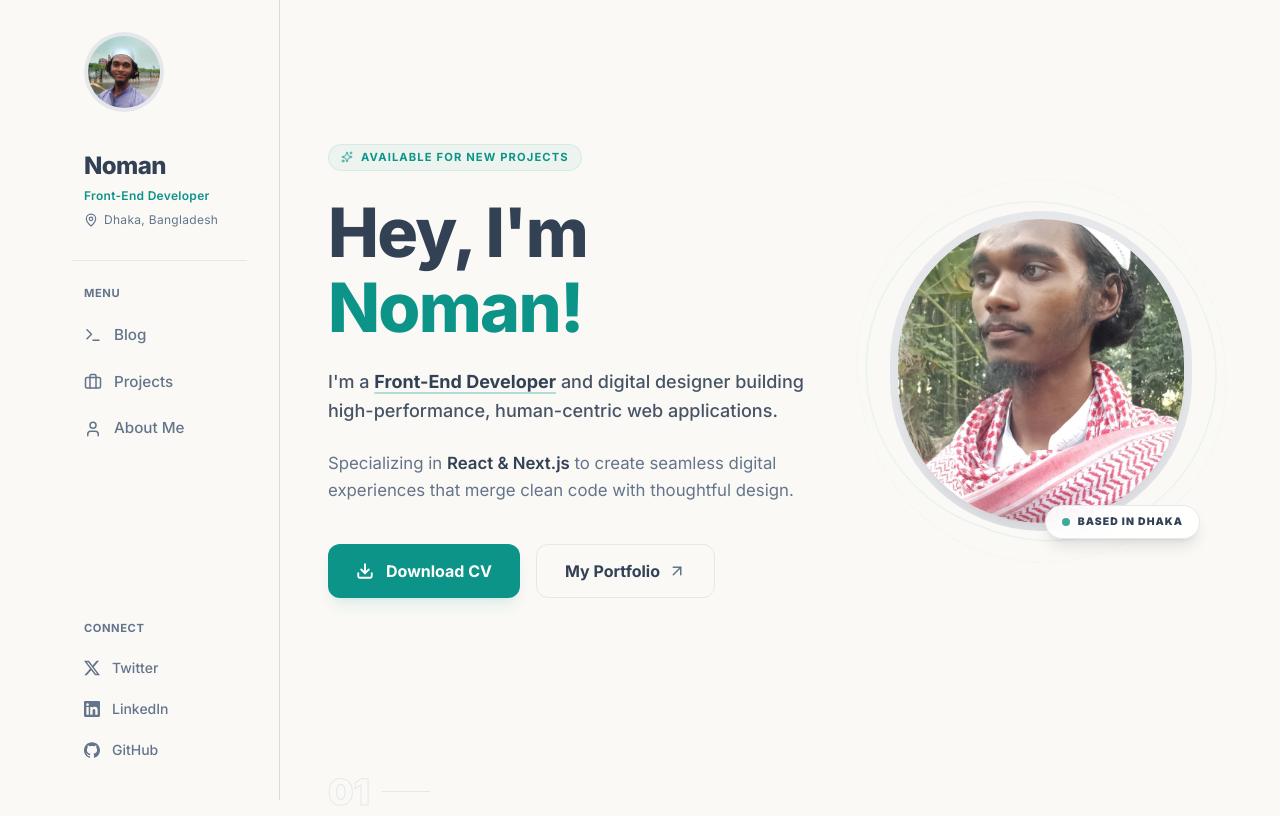
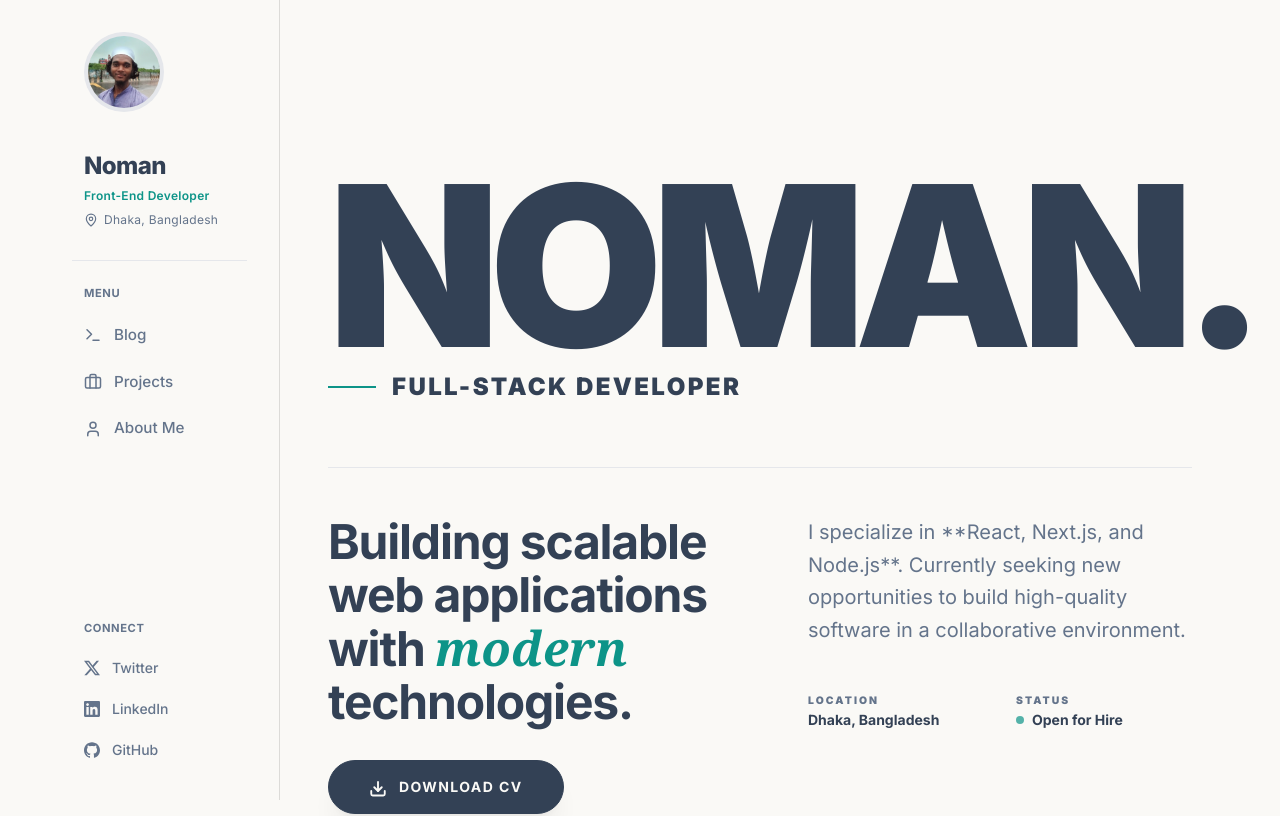
Before and after one commit to HackWithNoman/hackwithnoman-site, a Next.js app: page / in a window 1280 px wide. Shown: the top 816 px of the page. Built offline with nearby package versions, Linux system fonts and the light colour scheme.

Commit message:
feat: updated hero

```diff
--- a/src/components/HeroSection.tsx
+++ b/src/components/HeroSection.tsx
@@ -1,151 +1,107 @@
 "use client";
 
-import { Download, Sparkles, ArrowUpRight } from "lucide-react";
-import Image from "next/image";
+import React, { useEffect, useRef } from "react";
+import { Download, ArrowUpRight } from "lucide-react";
 import Link from "next/link";
-import { motion, useMotionValue, useSpring, useTransform } from "framer-motion";
-import { useEffect, useRef } from "react";
+import { motion } from "framer-motion";
 import gsap from "gsap";
 
 const HeroSection = () => {
-  const nameRef = useRef(null);
-
-  // 3D Tilt logic for Image
-  const x = useMotionValue(0);
-  const y = useMotionValue(0);
-
-  const mouseXSpring = useSpring(x);
-  const mouseYSpring = useSpring(y);
-
-  const rotateX = useTransform(mouseYSpring, [-0.5, 0.5], ["12deg", "-12deg"]);
-  const rotateY = useTransform(mouseXSpring, [-0.5, 0.5], ["-12deg", "12deg"]);
-
-  const handleMouseMove = (e: React.MouseEvent<HTMLDivElement>) => {
-    const rect = e.currentTarget.getBoundingClientRect();
-    const width = rect.width;
-    const height = rect.height;
-    const mouseX = e.clientX - rect.left;
-    const mouseY = e.clientY - rect.top;
-
-    const xPct = mouseX / width - 0.5;
-    const yPct = mouseY / height - 0.5;
-
-    x.set(xPct);
-    y.set(yPct);
-  };
-
-  const handleMouseLeave = () => {
-    x.set(0);
-    y.set(0);
-  };
+  const containerRef = useRef<HTMLDivElement>(null);
 
   useEffect(() => {
-    if (nameRef.current) {
-      gsap.fromTo(nameRef.current,
-        { opacity: 0, scale: 0.9, filter: "blur(8px)" },
-        { opacity: 1, scale: 1, filter: "blur(0px)", duration: 1, delay: 0.4, ease: "power2.out" }
-      );
-    }
+    const ctx = gsap.context(() => {
+      gsap.from(".hero-reveal", {
+        y: 30,
+        opacity: 0,
+        duration: 1,
+        stagger: 0.15,
+        ease: "power3.out",
+        delay: 0.2
+      });
+    }, containerRef);
+    return () => ctx.revert();
   }, []);
 
   return (
-    <section className="py-16 md:py-24" id="home">
-      <div className="flex flex-col md:flex-row items-center gap-12 md:gap-16">
-        {/* Text Content */}
-        <div className="w-full md:w-[65%]">
-          <motion.div
-            initial={{ opacity: 0, y: 20 }}
-            animate={{ opacity: 1, y: 0 }}
-            transition={{ duration: 0.8, ease: "easeOut" }}
-          >
-            {/* Status Badge - Styled to match Sidebar titles */}
-            <div className="inline-flex items-center gap-2 px-3 py-1 rounded-full bg-accent/5 text-accent text-[0.7rem] font-bold uppercase tracking-widest mb-6 border border-accent/10">
-              <Sparkles size={12} className="animate-pulse" /> Available for new projects
-            </div>
+    <section className="py-24 md:py-32" id="home" ref={containerRef}>
+      <div className="space-y-16">
 
-            <h1 className="text-[2.75rem] md:text-[4.25rem] font-extrabold tracking-tight text-text-primary mb-6 leading-[1.1]">
-              Hey, I'm <span ref={nameRef} className="text-accent inline-block">Noman!</span>
-            </h1>
+        {/* Simple Massive Branding */}
+        <div className="hero-reveal">
+          <h1 className="text-8xl md:text-[14rem] font-black text-text-primary tracking-tighter uppercase leading-[0.8] mb-4">
+            Noman.
+          </h1>
+          <div className="flex items-center gap-4">
+             <div className="w-12 h-[2px] bg-accent" />
+             <span className="text-xl md:text-2xl font-black text-text-primary uppercase tracking-widest">Full-Stack Developer</span>
+          </div>
+        </div>
 
-            <div className="space-y-6">
-              <p className="text-[1.125rem] leading-[1.6] text-text-primary/90 max-w-xl font-medium">
-                I'm a <span className="text-text-primary font-bold underline decoration-accent/30 decoration-2 underline-offset-4">Front-End Developer</span> and digital designer building high-performance, human-centric web applications.
-              </p>
+        {/* Clean Two-Column Info Grid */}
+        <div className="grid grid-cols-1 md:grid-cols-2 gap-12 md:gap-24 border-t border-border pt-12 hero-reveal">
+          <div className="space-y-8">
+            <p className="text-3xl md:text-5xl font-bold text-text-primary leading-[1.1] tracking-tight">
+              Building scalable web applications with <span className="text-accent italic font-serif lowercase tracking-normal">modern</span> technologies.
+            </p>
 
-              <p className="text-[1.05rem] leading-[1.6] text-text-secondary max-w-lg">
-                Specializing in <span className="text-text-primary font-semibold">React & Next.js</span> to create
-                seamless digital experiences that merge clean code with thoughtful design.
-              </p>
-            </div>
-
-            <div className="flex flex-wrap gap-4 mt-10">
+            <div className="flex flex-wrap gap-5">
               <motion.a
                 href="#"
                 download
-                whileHover={{ scale: 1.02 }}
                 whileTap={{ scale: 0.98 }}
-                className="bg-accent text-white px-7 py-3.5 rounded-xl flex items-center gap-3 font-bold text-base transition-all shadow-lg shadow-accent/10 hover:bg-accent-dark cursor-pointer"
+                className="relative overflow-hidden bg-text-primary text-primary border border-text-primary rounded-full px-10 py-4 text-sm font-bold hover:text-white hover:border-accent transition-all duration-300 group/btn cursor-pointer shadow-xl shadow-black/5"
               >
-                <Download size={18} strokeWidth={2.5} />
-                Download CV
+                <div className="absolute inset-0 bg-accent translate-y-full group-hover/btn:translate-y-0 transition-transform duration-300 ease-out z-0" />
+                <div className="relative z-10 flex items-center gap-3">
+                  <motion.div
+                    animate={{ y: [0, 2, 0] }}
+                    transition={{
+                      duration: 1.5,
+                      repeat: Infinity,
+                      ease: "easeInOut"
+                    }}
+                  >
+                    <Download size={18} strokeWidth={2.5} className="group-hover/btn:translate-y-0.5 transition-transform" />
+                  </motion.div>
+                  <span className="uppercase tracking-widest">Download CV</span>
+                </div>
               </motion.a>
 
               <Link
                 href="#projects"
-                className="px-7 py-3.5 rounded-xl border border-border font-bold text-text-primary hover:border-accent hover:text-accent hover:bg-black/5 transition-all duration-300 flex items-center gap-2 text-base"
+                className="relative overflow-hidden border border-border rounded-full px-10 py-4 text-sm font-bold text-text-primary hover:text-white hover:border-accent transition-all duration-300 group/btn"
               >
-                My Portfolio
-                <ArrowUpRight size={18} className="text-text-secondary" />
+                <div className="absolute inset-0 bg-accent translate-y-full group-hover/btn:translate-y-0 transition-transform duration-300 ease-out z-0" />
+                <div className="relative z-10 flex items-center gap-2">
+                  <span className="uppercase tracking-widest">View Projects</span>
+                  <ArrowUpRight size={18} className="group-hover/btn:translate-x-0.5 group-hover/btn:-translate-y-0.5 transition-transform" />
+                </div>
               </Link>
             </div>
-          </motion.div>
+          </div>
+
+          <div className="space-y-10">
+            <p className="text-lg md:text-xl text-text-secondary leading-relaxed max-w-md">
+              I specialize in **React, Next.js, and Node.js**. Currently seeking new opportunities to build high-quality software in a collaborative environment.
+            </p>
+
+            <div className="grid grid-cols-2 gap-8">
+               <div className="space-y-2">
+                 <span className="text-[0.65rem] font-black uppercase tracking-[0.2em] text-text-secondary">Location</span>
+                 <p className="text-sm font-bold text-text-primary">Dhaka, Bangladesh</p>
+               </div>
+               <div className="space-y-2">
+                 <span className="text-[0.65rem] font-black uppercase tracking-[0.2em] text-text-secondary">Status</span>
+                 <div className="flex items-center gap-2">
+                   <div className="w-2 h-2 rounded-full bg-accent animate-pulse" />
+                   <p className="text-sm font-bold text-text-primary">Open for Hire</p>
+                 </div>
+               </div>
+            </div>
+          </div>
         </div>
 
-        {/* 3D Interactive Image - Refined to match Sidebar branding */}
-        <div className="w-full md:w-[35%] flex justify-center md:justify-end">
-          <motion.div
-            style={{
-              rotateX,
-              rotateY,
-              transformStyle: "preserve-3d",
-            }}
-            onMouseMove={handleMouseMove}
-            onMouseLeave={handleMouseLeave}
-            initial={{ opacity: 0, scale: 0.9 }}
-            animate={{ opacity: 1, scale: 1 }}
-            transition={{ duration: 1, ease: "easeOut", delay: 0.2 }}
-            className="relative w-72 h-72 md:w-80 md:h-80 group"
-          >
-            {/* Background Decorative Rings - more subtle and aligned */}
-            <div className="absolute -inset-4 border border-accent/10 rounded-full animate-spin-slow" />
-            <div className="absolute -inset-8 border border-dashed border-accent/5 rounded-full animate-spin-slow-reverse" />
-
-            <div
-              style={{ transform: "translateZ(40px)" }}
-              className="relative w-full h-full rounded-full bg-border overflow-hidden ring-4 ring-transparent group-hover:ring-accent/20 transition-all duration-500 p-2"
-            >
-              <div className="w-full h-full rounded-full overflow-hidden bg-white shadow-xl shadow-black/5">
-                <Image
-                  src="/avatar-2.jpg"
-                  alt="Noman"
-                  className="w-full h-full object-cover group-hover:scale-105 transition-transform duration-700"
-                  width={500}
-                  height={500}
-                  priority
-                />
-              </div>
-            </div>
-
-            {/* Floating 3D Badge - Styled to match Sidebar's clean UI */}
-            <motion.div
-              style={{ transform: "translateZ(70px)" }}
-              className="absolute -bottom-2 -right-2 bg-white/90 backdrop-blur-md px-4 py-2 rounded-full shadow-lg border border-border flex items-center gap-2 group-hover:border-accent/30 transition-colors"
-            >
-              <div className="w-2 h-2 rounded-full bg-accent animate-pulse" />
-              <span className="text-[0.65rem] font-black uppercase tracking-widest text-text-primary">Based in Dhaka</span>
-            </motion.div>
-          </motion.div>
-        </div>
       </div>
     </section>
   );
```
